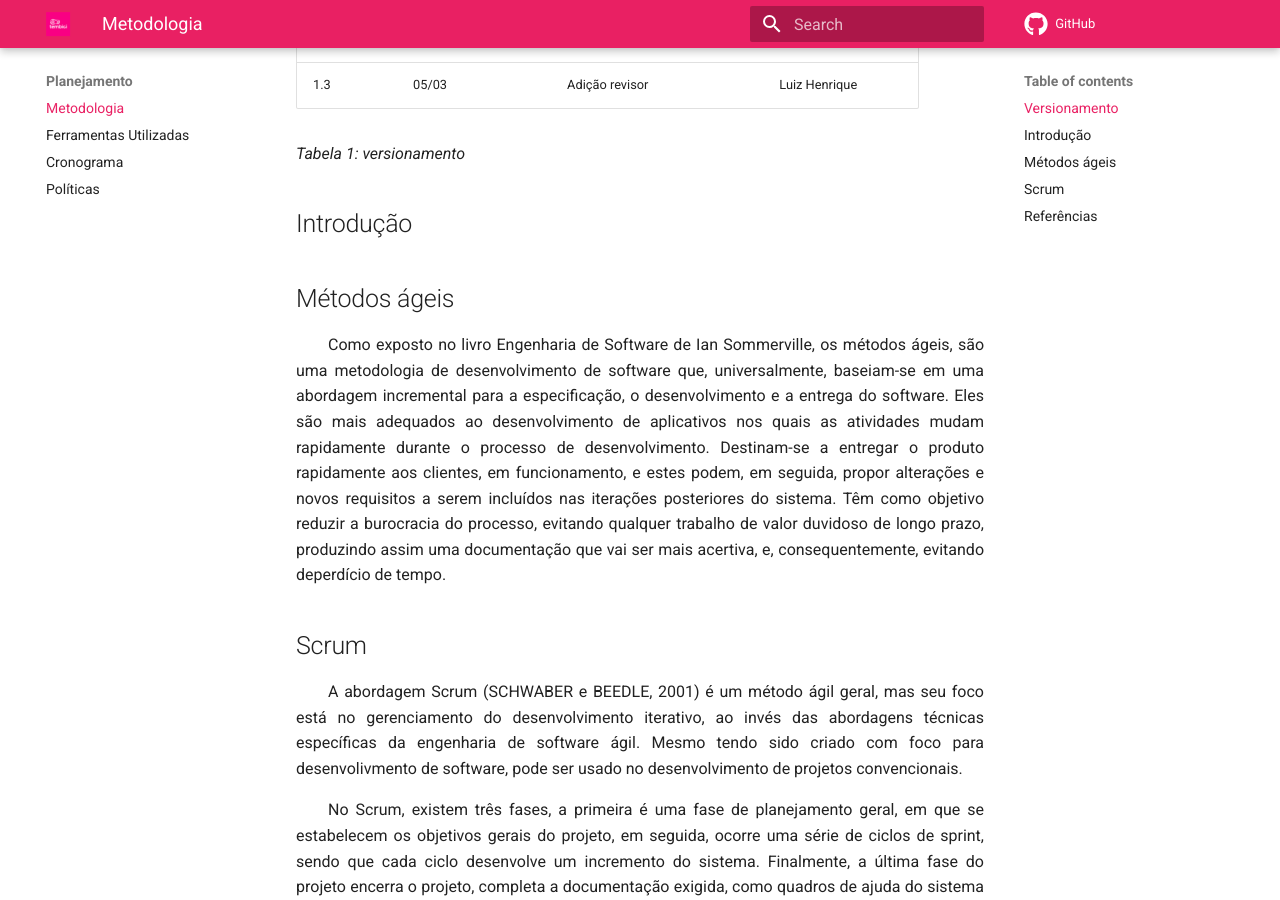
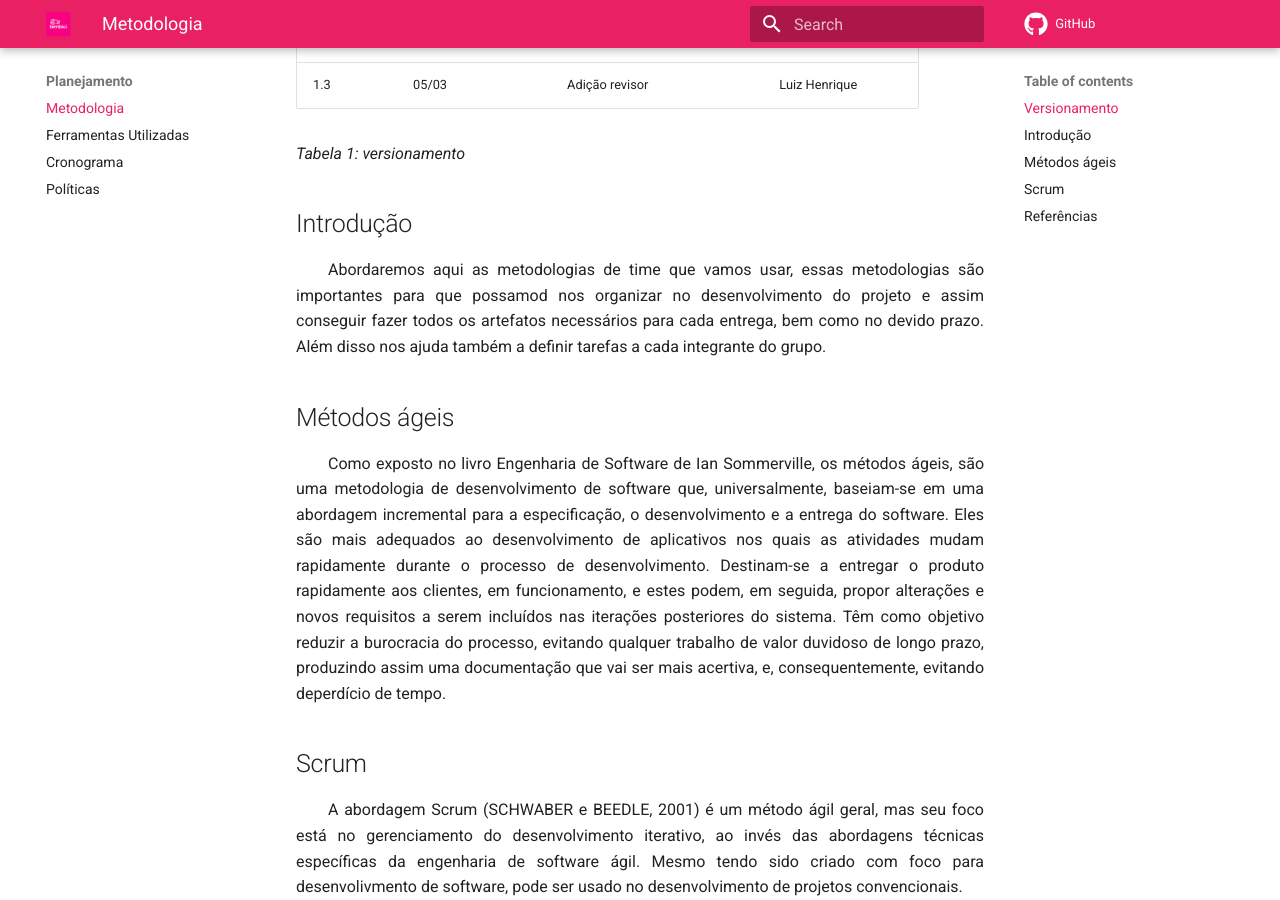
Before and after one commit to Requisitos-de-Software/2021.2-Tembici, an MkDocs documentation site: the page built from docs/planejamento/metodologia.md, in a window 1280 px wide and 900 px high, scrolled down 398 px. Built offline with MkDocs 1.6.1 and Material for MkDocs 9.7.7, drawn with Linux system fonts in a browser that asks for light colours; comment, search, counter and statistics services are not loaded.

Commit message:
HOTFIX - Introdução das metodologias adicionadas

```diff
--- a/docs/planejamento/metodologia.md
+++ b/docs/planejamento/metodologia.md
@@ -12,7 +12,7 @@
 *Tabela 1: versionamento*
 
 ## Introdução
-<!-- Adicionar Introdução -->
+<p align="justify">&emsp;&emsp;Abordaremos aqui as metodologias de time que vamos usar, essas metodologias são importantes para que possamod nos organizar no desenvolvimento do projeto e assim conseguir fazer todos os artefatos necessários para cada entrega, bem como no devido prazo. Além disso nos ajuda também a definir tarefas a cada integrante do grupo.</p>
 
 ## Métodos ágeis
 
```
